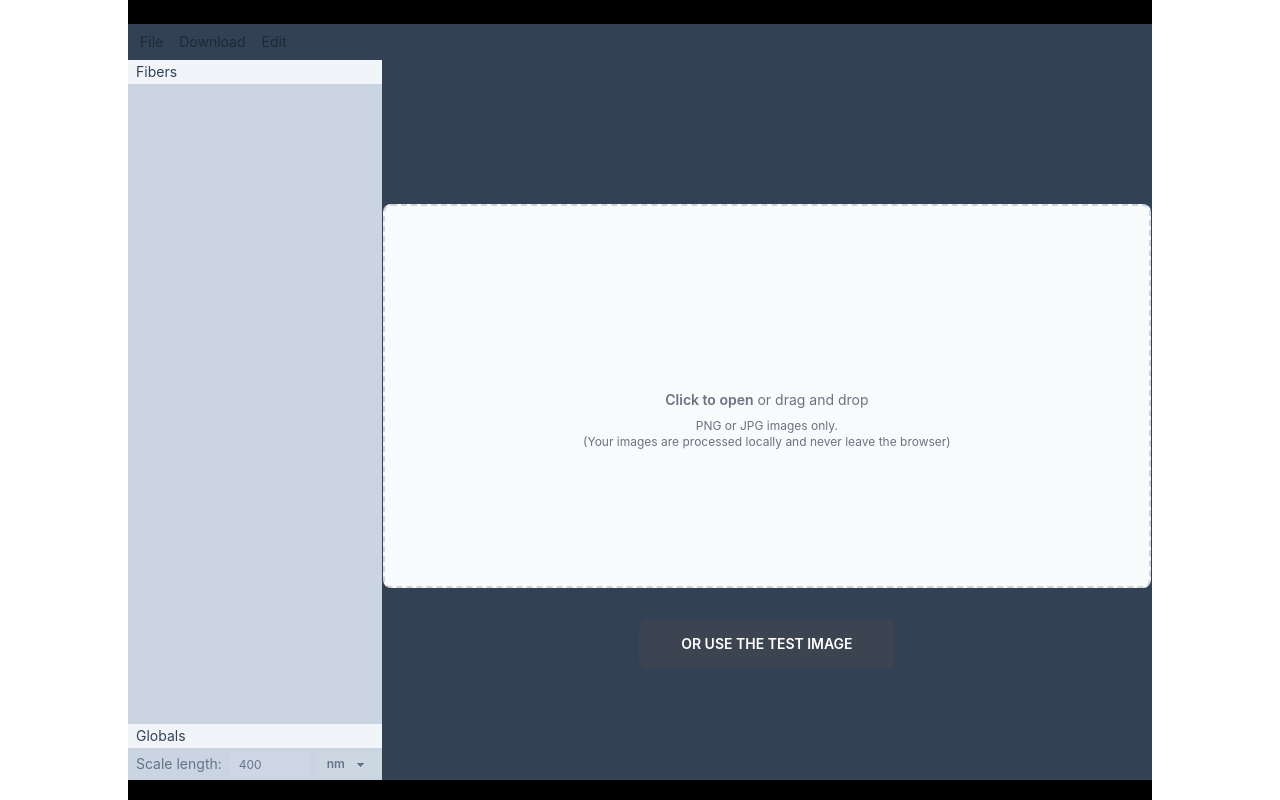
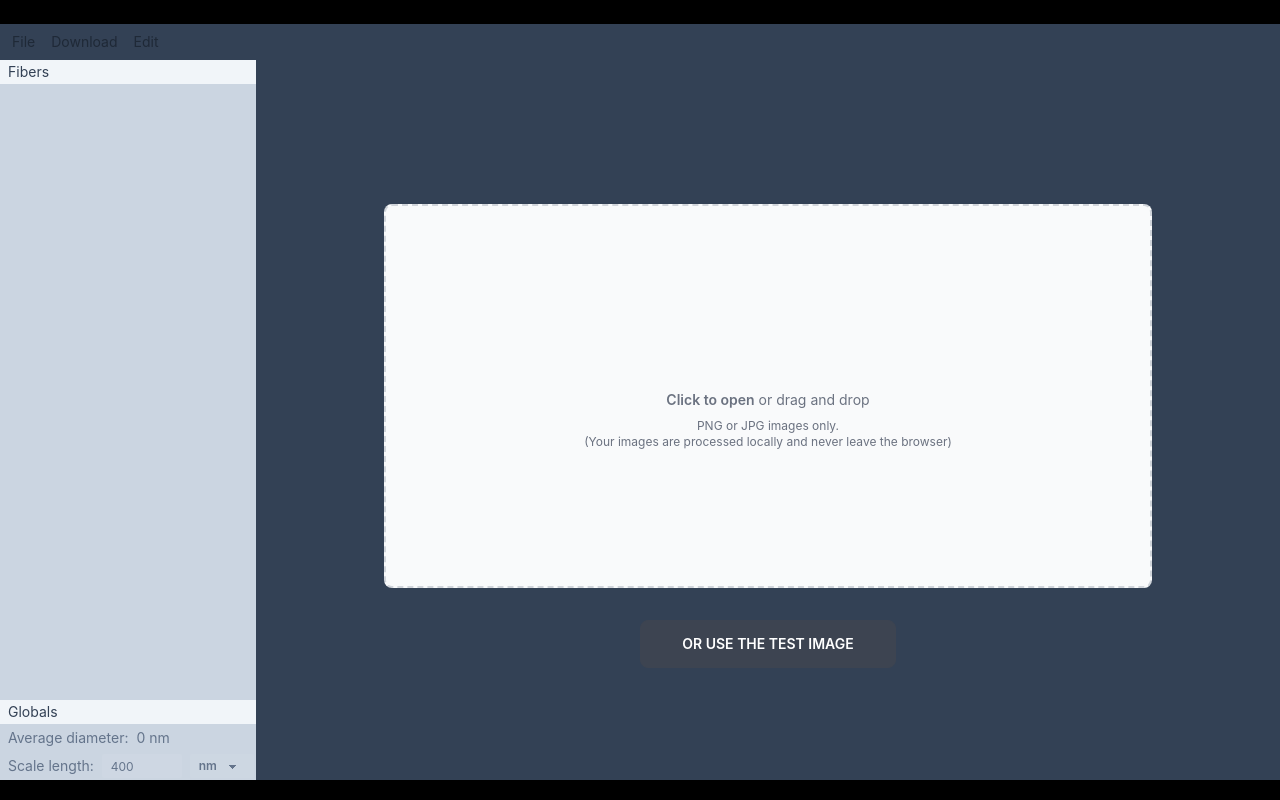
Before and after one commit to fcossio/FiberDiameter, a Next.js app in the folder frontend/: page /app in a window 1280 px wide. Built offline with nearby package versions, Linux system fonts and the light colour scheme.

Commit message:
feat(UI): add global diameter (#45)
- adjust max width of app
- pass the diameter calculation to useEffect
- use a more subtle color for the measurement's text

```diff
--- a/frontend/components/App.tsx
+++ b/frontend/components/App.tsx
@@ -74,6 +74,7 @@ const App = () => {
         id,
         color,
         measurements,
+        average: 0 // useEffect on FiberItem will take care of this
       });
       return [...prevFibers];
     });
--- a/frontend/components/FiberItem.tsx
+++ b/frontend/components/FiberItem.tsx
@@ -1,5 +1,5 @@
 import { calculateDistance } from "@coszio/react-measurements";
-import { useContext } from "react";
+import { useContext, useEffect } from "react";
 import { AiOutlinePlus } from "react-icons/ai";
 import { FaTimes } from "react-icons/fa";
 import { Fiber, Line } from "../types";
@@ -14,13 +14,23 @@ export interface Props {
 const FiberItem = (props: Props & Fiber) => {
   const {
     appState: { realDims },
+    setFibers
   } = useContext(AppContext)!;
 
-  const lengths = props.measurements.map((line: Line) =>
+  useEffect(() => {
+    const lengths = props.measurements.map((line: Line) =>
     calculateDistance(line, realDims.width, realDims.height)
-  );
+    );
 
-  const diameter = Math.trunc(average(lengths) * 1000) / 1000;
+    const diameter = Math.trunc(average(lengths) * 1000) / 1000;
+
+    setFibers(prevFibers => {
+      const idx = prevFibers.findIndex(fiber => fiber.id == props.id)
+      prevFibers[idx].average = diameter
+      return [...prevFibers]
+    })
+
+  }, [props.measurements, realDims, props.id, setFibers])
 
   return (
     <Item className='justify-between h-6 group'>
@@ -42,8 +52,8 @@ const FiberItem = (props: Props & Fiber) => {
           style={{
             backgroundColor: props.color,
           }}
-        ></span>
-        <p className=''>{diameter}</p>
+        />
+        <p className=''>{props.average}</p>
       </Item>
       <Item className='hidden group-hover:block'>
         <button
--- a/frontend/components/FiberLayer.tsx
+++ b/frontend/components/FiberLayer.tsx
@@ -12,6 +12,7 @@ interface Props {
   measureLine: (line: any) => string;
   measureCircle: (circle: any) => string;
   disableRemoveButton?: boolean;
+  textColor?: string;
 }
 
 const FiberLayer = (props: Props) => {
@@ -43,13 +44,23 @@ const FiberLayer = (props: Props) => {
 
           :global(#layer${props.fiberId}
               .line-measurement
-              .line, .circle-measurement .circle, .text-annotation
-              .arrow-line) {
+              .line, #layer${props.fiberId}
+              .circle-measurement
+              .circle, #layer${props.fiberId} .text-annotation .arrow-line) {
             stroke: ${props.color};
           }
 
           :global(#layer${props.fiberId} .text-annotation .arrow-head) {
             fill: ${props.color};
+          }
+
+          /* ---- text ---- */
+          :global(#layer${props.fiberId}
+              .measurement-text, #layer${props.fiberId}
+              .text-annotation
+              .text) {
+            color: ${props.textColor ?? "#EEE8AAA0"};
+            background-color: rgba(0, 0, 0, 0.5);
           }
 
           /* ---- disable button bar ---- */
@@ -58,8 +69,7 @@ const FiberLayer = (props: Props) => {
           }
 
           /* ---- disable remove button ---- */
-          :global(
-              #layer${props.fiberId} .delete-button ) {
+          :global(#layer${props.fiberId} .delete-button) {
             ${props.disableRemoveButton && "visibility: hidden"}
           }
         `}
--- a/frontend/components/ScaleLayer.tsx
+++ b/frontend/components/ScaleLayer.tsx
@@ -19,6 +19,7 @@ const ScaleLayer = (props: Props) => {
       measureLine={props.measureLine}
       measureCircle={props.measureCircle}
       disableRemoveButton
+      textColor="yellow"
     />
   );
 };
--- a/frontend/components/SidePanel.tsx
+++ b/frontend/components/SidePanel.tsx
@@ -2,6 +2,7 @@ import randomColor from "randomcolor";
 import { ChangeEvent, useContext, useState } from "react";
 import { AiOutlinePlus } from "react-icons/ai";
 import { IoMdColorWand } from "react-icons/io";
+import { average } from "../utils";
 import { AppContext } from "./App";
 import FiberItem from "./FiberItem";
 import Item from "./Item";
@@ -13,7 +14,7 @@ interface Props {
 }
 const SidePanel = (props: Props) => {
   const {
-    appState: { scaleLength, isChoosingTarget, imagePath },
+    appState: { scaleLength, isChoosingTarget, imagePath, magnitude },
     fibers,
     setFibers,
     addFiber,
@@ -28,7 +29,10 @@ const SidePanel = (props: Props) => {
     }));
   };
 
-  const [ showIntro, setShowIntro ] = useState(true)
+  const [showIntro, setShowIntro] = useState(true);
+
+  const diameters = fibers.map((fiber) => fiber.average);
+  const globalAverage = Math.trunc(average(diameters) * 1000) / 1000 || 0;
 
   return (
     <div
@@ -39,9 +43,10 @@ const SidePanel = (props: Props) => {
         className='overflow-auto'
         id='fibers'
         title='Fibers'
-        actions={ imagePath !== '' &&
+        actions={
+          imagePath !== "" && (
             <div>
-            {showIntro? <a className="primary">Click there ☞</a>:<></>}
+              {showIntro ? <a className='primary'>Click there ☞</a> : <></>}
               <button
                 className='btn btn-xs btn-square btn-ghost'
                 title='Infer fiber'
@@ -73,6 +78,7 @@ const SidePanel = (props: Props) => {
                 <AiOutlinePlus />
               </button>
             </div>
+          )
         }
       >
         {fibers.map((fiber, key) => {
@@ -108,9 +114,14 @@ const SidePanel = (props: Props) => {
         })}
       </Section>
       <Section className='min-h-max overflow-none' id='globals' title='Globals'>
-        <Item>
-          <p>Scale length: </p>
+        <GlobalItem>
+          <label htmlFor='global-average'>Average diameter:</label>
+          <p id='global-average'>{`${globalAverage} ${magnitude}`}</p>
+        </GlobalItem>
+        <GlobalItem>
+          <label htmlFor='scale-length'>Scale length: </label>
           <input
+            id='scale-length'
             type='number'
             className={
               "input input-xs input-ghost w-20 m-1 rounded-sm " +
@@ -120,6 +131,7 @@ const SidePanel = (props: Props) => {
             defaultValue={scaleLength}
           />
           <select
+            id='magnitude'
             className='w-16 m-1 rounded-sm select select-ghost select-xs'
             onChange={(event) =>
               setAppState((prevAppState) => ({
@@ -133,10 +145,14 @@ const SidePanel = (props: Props) => {
             <option value='µm'>µm</option>
             <option value='mm'>mm</option>
           </select>
-        </Item>
+        </GlobalItem>
       </Section>
     </div>
   );
 };
 
+const GlobalItem = (props: React.ComponentPropsWithoutRef<"div">) => {
+  return <Item className='h-7'>{props.children}</Item>;
+};
+
 export default SidePanel;
--- a/frontend/pages/app.tsx
+++ b/frontend/pages/app.tsx
@@ -4,7 +4,7 @@ const App = dynamic(import('../components/App'), { ssr: false });
 
 const AppPage = () => {
   return (
-    <div className='h-screen mx-auto bg-black lg:w-4/5 '>
+    <div className='h-screen mx-auto bg-black min-w-max max-w-8xl '>
       <App />
     </div>
   );
--- a/frontend/types/index.ts
+++ b/frontend/types/index.ts
@@ -1,6 +1,7 @@
 export interface Fiber {
   id: number;
   color: string;
+  average: number;
   measurements: Line[];
 }
 
```
Lines whose indentation alone changed are shown as unchanged.
